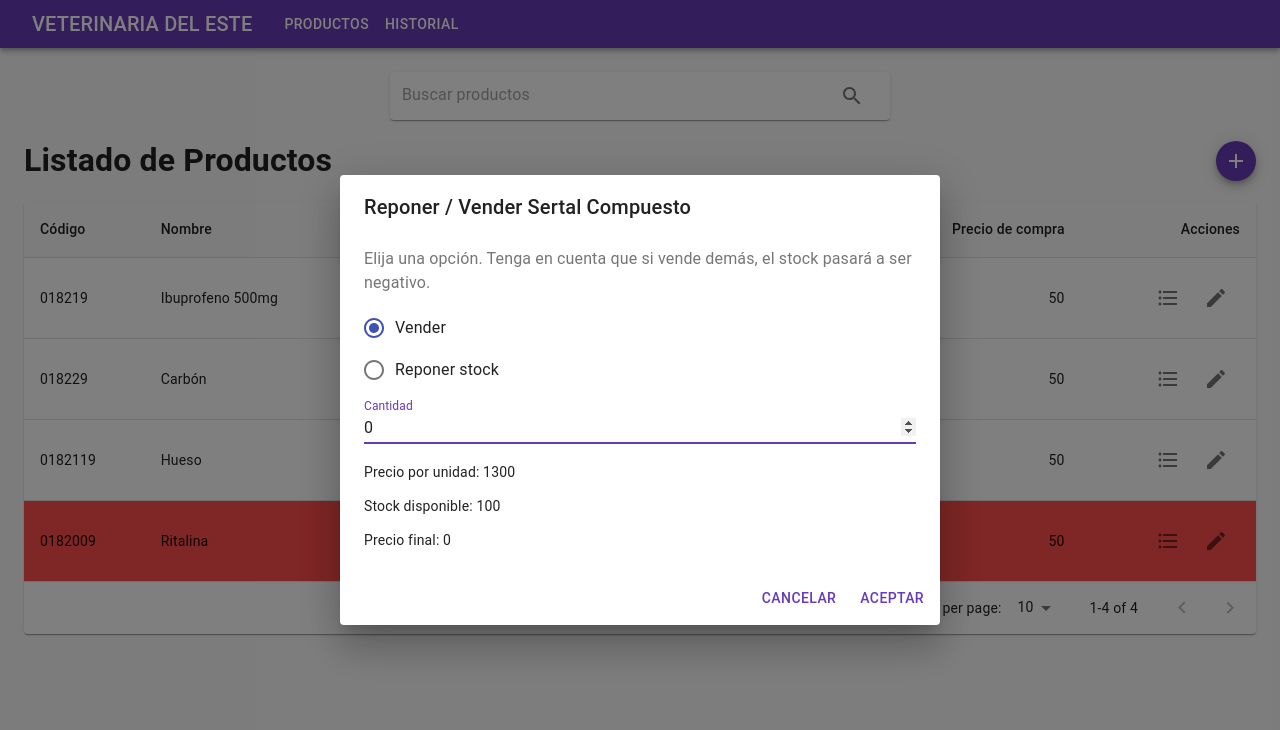
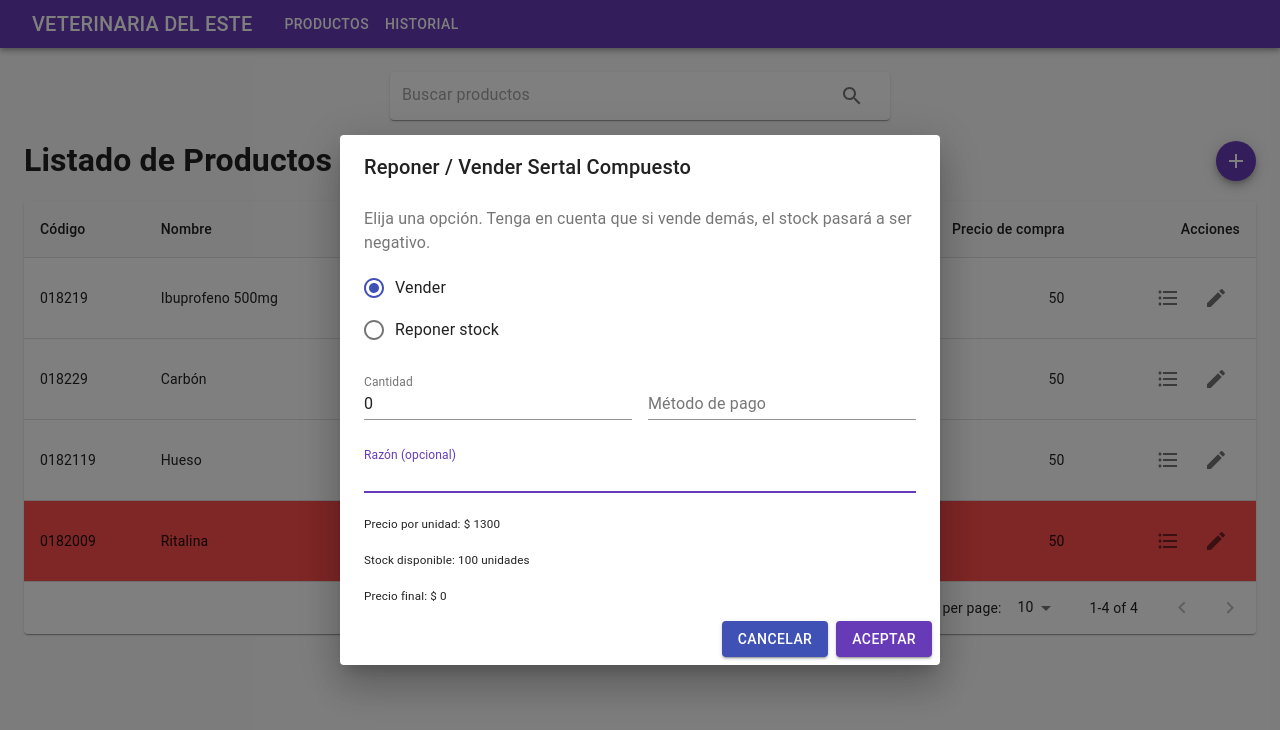
Before and after one commit to gastonestevez/fredstore-bo, a Next.js app: page /products in a window 1280 px wide. Both pictures are taken after a click on the button 1168 px from the left and 298 px from the top of the page. Shown: the top 730 px of the page. Built offline with nearby package versions, Linux system fonts and the light colour scheme.

Commit message:
added grid to forms

```diff
--- a/components/CartModal/index.tsx
+++ b/components/CartModal/index.tsx
@@ -12,6 +12,7 @@ import {
     RadioGroup,
     FormControlLabel,
     Radio,
+    Grid,
 } from "@material-ui/core"
 
 export default function CartModal({
@@ -29,12 +30,11 @@ export default function CartModal({
 
     const handleUpdateStock = (e: BaseSyntheticEvent) => {
         const { value } = e.currentTarget
-        if(value){
+        if (value) {
             setInputStock(parseInt(value))
             setNewCartItem({
                 ...newCartItem,
-                stock:
-                    parseInt(newCartItem.stock) + parseInt(value),
+                stock: parseInt(newCartItem.stock) + parseInt(value),
             })
         }
     }
@@ -44,7 +44,7 @@ export default function CartModal({
     }
 
     const getStockPostVenta = () => {
-        if(stockType === 'Vender'){
+        if (stockType === "Vender") {
             return parseInt(cartItem.stock) - parseInt(inputStock)
         } else {
             return parseInt(cartItem.stock) + parseInt(inputStock)
@@ -63,13 +63,15 @@ export default function CartModal({
                 aria-labelledby="form-dialog-title"
             >
                 <DialogTitle id="form-dialog-title">
-                    Reponer / Vender { cartItem.name }
+                    Reponer / Vender {cartItem.name}
                 </DialogTitle>
                 <DialogContent>
                     <DialogContentText>
                         Elija una opción. Tenga en cuenta que si vende demás, el
                         stock pasará a ser negativo.
                     </DialogContentText>
+                    <Grid container spacing={2}>
+                        <Grid item xs={12}>
                             <FormControl component="fieldset">
                                 <RadioGroup
                                     aria-label="stockType"
@@ -89,9 +91,11 @@ export default function CartModal({
                                     />
                                 </RadioGroup>
                             </FormControl>
+                        </Grid>
+                        <Grid item xs={6}>
                             <TextField
                                 autoFocus
-                        autoComplete='off'
+                                autoComplete="off"
                                 margin="dense"
                                 id="name"
                                 label="Cantidad"
@@ -100,23 +104,61 @@ export default function CartModal({
                                 fullWidth
                                 defaultValue={0}
                             />
-                    <p>Precio por unidad: {cartItem.sellPrice}</p>
-                    <p>Stock disponible: {getStockPostVenta()}</p>
-                    {
-                        stockType === 'Vender' && (
+                        </Grid>
+
+                        <Grid item xs={6}>
+                            <TextField
+                                autoFocus
+                                margin="dense"
+                                id="paymentMethod"
+                                label="Método de pago"
+                                type="text"
+                                fullWidth
+                            />
+                        </Grid>
+                        <Grid item xs={12}>
+                            <TextField
+                                autoFocus
+                                margin="dense"
+                                id="reason"
+                                label="Razón (opcional)"
+                                type="text"
+                                fullWidth
+                            />
+                        </Grid>
+                        <Grid item xs={12}>
+                            <small>
+                                Precio por unidad: $ {cartItem.sellPrice}
+                            </small>
+                        </Grid>
+                        <Grid item xs={12}>
+                            <small>
+                                Stock disponible: {getStockPostVenta()} unidades
+                            </small>
+                        </Grid>
+                        {stockType === "Vender" && (
                             <>
-                                <p>Precio final: {getPrecioFinal()}</p>
+                                <Grid item xs={12}>
+                                    <small>
+                                        Precio final: $ {getPrecioFinal()}
+                                    </small>
+                                </Grid>
                             </>
-                        )
-                    }
+                        )}
+                    </Grid>
                 </DialogContent>
                 <DialogActions>
-                    <Button onClick={handleClose} color="primary">
+                    <Button
+                        onClick={handleClose}
+                        color="secondary"
+                        variant="contained"
+                    >
                         Cancelar
                     </Button>
                     <Button
                         onClick={() => handleAccept(newCartItem)}
                         color="primary"
+                        variant="contained"
                     >
                         Aceptar
                     </Button>
```
Lines whose indentation alone changed are shown as unchanged.
